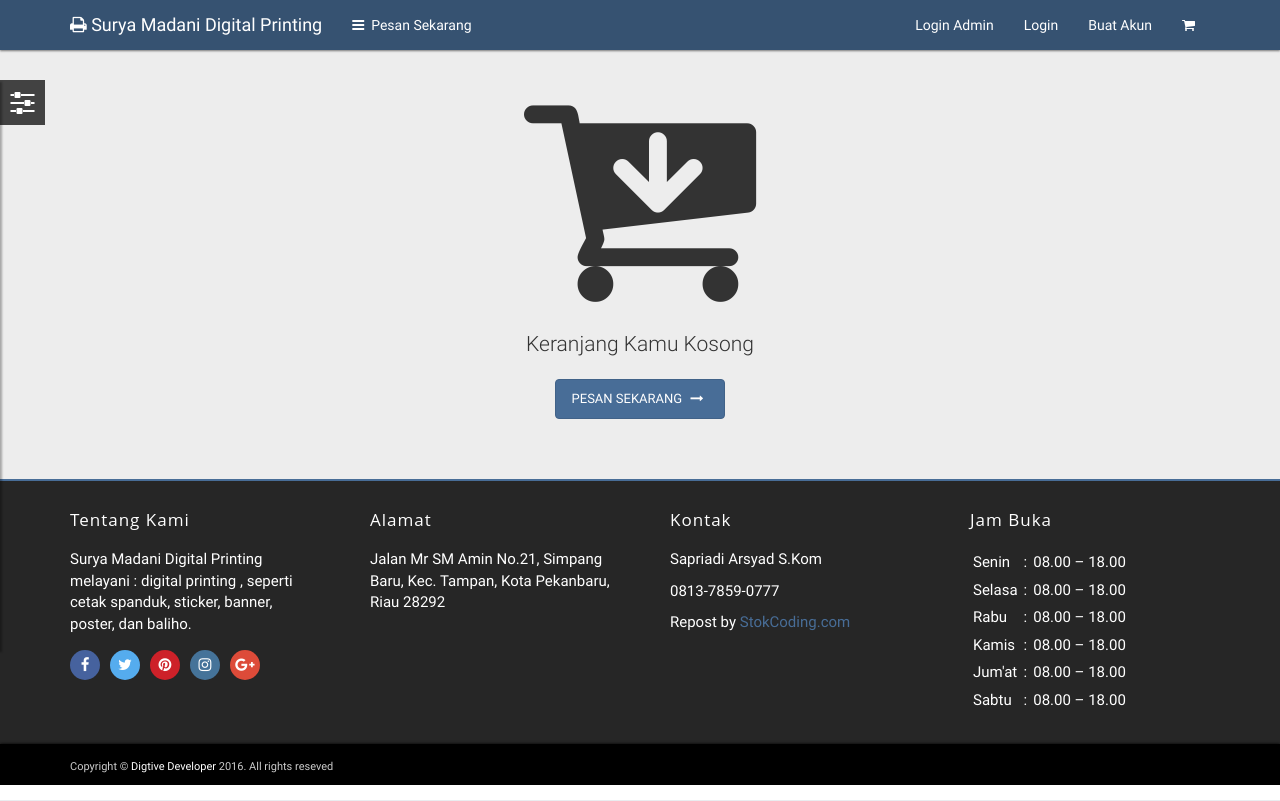
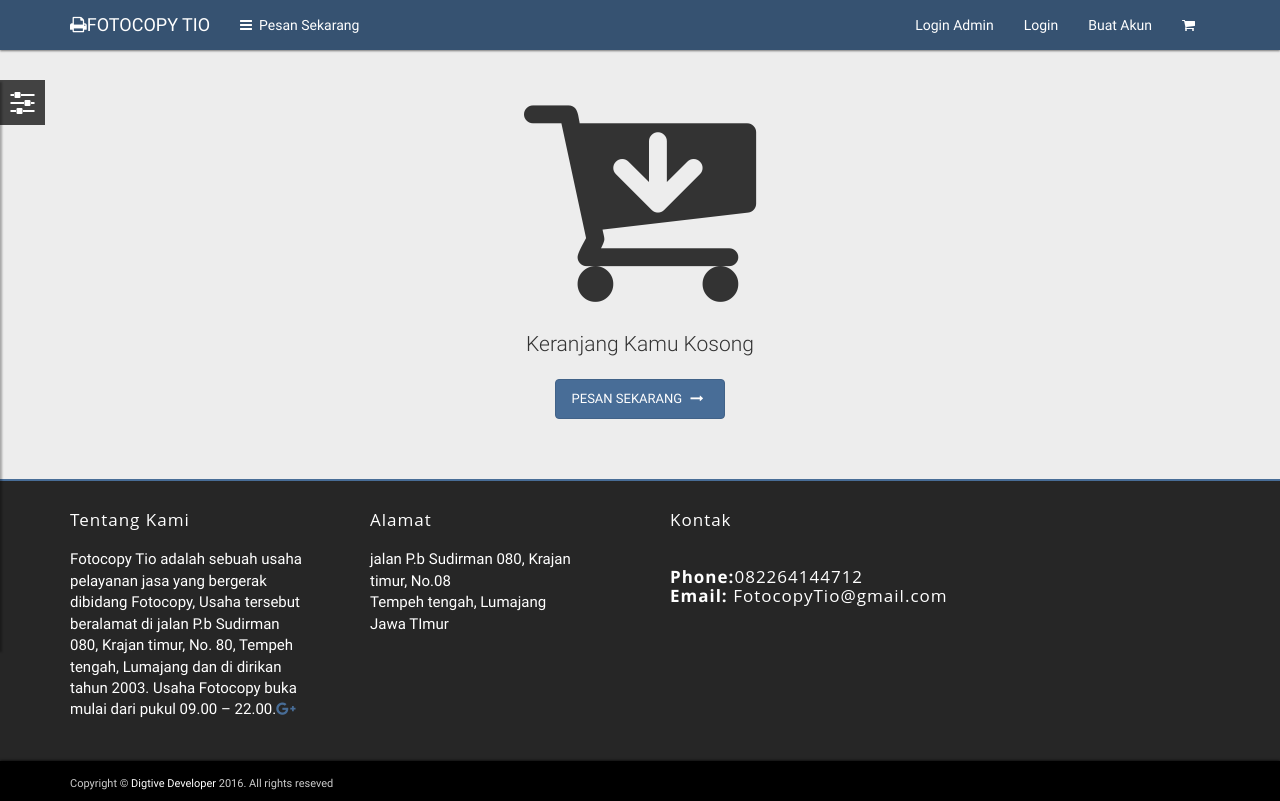
Before and after one commit to CaturSkak/FOTOCOPYTIO, a CodeIgniter app: page /Fotocopytio/index.php/bayarcontroller/keranjang in a window 1280 px wide. Run offline with CodeIgniter, Linux system fonts and the light colour scheme; the visitor is signed in with stand-in values (Sample User, id 1); data comes from the database, SQL or seed files in the repository; data that the repository does not hold is empty; some libraries are stand-ins or nearby versions; some web fonts are replaced.

Commit message:
update fotocopy tio
silahkan di teruskan

```diff
--- a/application/config/config.php
+++ b/application/config/config.php
@@ -23,7 +23,7 @@ defined('BASEPATH') OR exit('No direct script access allowed');
 | a PHP script and you can easily do that on your own.
 |
 */
-$config['base_url'] = 'http://localhost/sipesan/';
+$config['base_url'] = 'http://localhost/Fotocopytio/';
 
 /*
 |--------------------------------------------------------------------------
--- a/application/views/frontend/pembayaran/bayar.php
+++ b/application/views/frontend/pembayaran/bayar.php
@@ -19,7 +19,7 @@
 						<?php
 						if ($spanduk == !null):
 							?>
-							<td>Spanduk</td>
+							<td>Print</td>
 							<td><?=count($spanduk)?></td>
 							<td style="text-align: right">
 								<?php
@@ -38,7 +38,7 @@
 						<?php
 						if ($stiker == !null):
 							?>
-							<td>Stiker</td>
+							<td>Undangan</td>
 							<td><?=count($stiker)?></td>
 							<td style="text-align: right">
 								<?php
--- a/application/views/frontend/pembayaran/keranjang.php
+++ b/application/views/frontend/pembayaran/keranjang.php
@@ -19,16 +19,16 @@ elseif ($keranjang == !null):
 				<?php
 				if ($stiker != null):
 					?>
-					<h4>Stiker</h4>
+					<h4>Undangan</h4>
 					<table class="table table-bordered table-shopping-cart">
 						<thead>
 						<tr>
-							<th>Foto</th>
-							<th>Panjang</th>
-							<th>Lebar</th>
+							<th>File</th>
+							<th>Halaman</th>
+							<th>Sisi</th>
 							<th>Bahan</th>
-							<th>Jumlah</th>
-							<th>Estimasi</th>
+							<th>Jumlah Halaman</th>
+							<th>Jumlah Copy</th>
 							<th>Total</th>
 							<th>Hapus</th>
 						</tr>
@@ -41,11 +41,11 @@ elseif ($keranjang == !null):
 								<td><img src="<?= base_url('assets/images/stiker/') . $value['stiker_foto'] ?>"
 										 alt="foto"
 										 style="width: 100%"></td>
-								<td><?= $value['stiker_panjang'] ?> m</td>
-								<td><?= $value['stiker_lebar'] ?> m</td>
+								<td><?= $value['stiker_panjang'] ?>halaman</td>
+								<td><?= $value['stiker_lebar'] ?>sisi</td>
 								<td><?= $value['stiker_bahan'] ?></td>
 								<td><?= $value['stiker_jumlah'] ?> </td>
-								<td><?= $value['stiker_estimasi'] ?> Hari</td>
+								<td><?= $value['stiker_estimasi'] ?></td>
 								<td style="text-align: right"> Rp.<?= nominal($value['stiker_total']) ?></td>
 								<td><a class="fa fa-close table-shopping-remove"
 									   href="<?= base_url('hapus/stiker/' . $value['stiker_id']) ?>"
@@ -63,16 +63,16 @@ elseif ($keranjang == !null):
 				<?php
 				if ($spanduk != null):
 					?>
-					<h4>Spanduk</h4>
+					<h4>Print</h4>
 					<table class="table table-bordered table-shopping-cart">
 						<thead>
 						<tr>
-							<th>Foto</th>
-							<th>Panjang</th>
-							<th>Lebar</th>
+							<th>File</th>
+							<th>Halaman</th>
+							<th>Sisi</th>
 							<th>Bahan</th>
-							<th>Jumlah</th>
-							<th>Estimasi</th>
+							<th>Jumlah Halaman</th>
+							<th>Jumlah Print</th>
 							<th>Total</th>
 							<th>Hapus</th>
 						</tr>
@@ -85,8 +85,8 @@ elseif ($keranjang == !null):
 								<td><img src="<?= base_url('assets/images/spanduk/') . $value['spanduk_foto'] ?>"
 										 alt="foto"
 										 style="width: 100%"></td>
-								<td><?= $value['spanduk_panjang'] ?> m</td>
-								<td><?= $value['spanduk_lebar'] ?> m</td>
+								<td><?= $value['spanduk_panjang'] ?>halaman</td>
+								<td><?= $value['spanduk_lebar'] ?>sisi</td>
 								<td><?= $value['spanduk_bahan'] ?></td>
 								<td><?= $value['spanduk_jumlah'] ?> </td>
 								<td><?= $value['spanduk_estimasi'] ?> Hari</td>
--- a/application/views/frontend/profil/detail_pesanan.php
+++ b/application/views/frontend/profil/detail_pesanan.php
@@ -111,7 +111,7 @@
 							<?php
 							if ($spanduk == !null):
 								?>
-								<td>Spanduk</td>
+								<td>Print</td>
 								<td><?= count($spanduk) ?></td>
 								<td style="text-align: right">
 									<?php
@@ -130,7 +130,7 @@
 							<?php
 							if ($stiker == !null):
 								?>
-								<td>Stiker</td>
+								<td>Fotocopy</td>
 								<td><?= count($stiker) ?></td>
 								<td style="text-align: right">
 									<?php
--- a/application/views/frontend/templates/footer.php
+++ b/application/views/frontend/templates/footer.php
@@ -5,69 +5,23 @@
 		<div class="row row-col-gap" data-gutter="60">
 			<div class="col-md-3">
 				<h4 class="widget-title-sm">Tentang Kami</h4>
-				<p>Surya Madani Digital Printing melayani : digital printing , seperti cetak spanduk, sticker, banner, poster, dan baliho.</p>
-				<ul class="main-footer-social-list">
-					<li>
-						<a class="fa fa-facebook" href="#"></a>
-					</li>
-					<li>
-						<a class="fa fa-twitter" href="#"></a>
-					</li>
-					<li>
-						<a class="fa fa-pinterest" href="#"></a>
-					</li>
-					<li>
-						<a class="fa fa-instagram" href="#"></a>
-					</li>
-					<li>
-						<a class="fa fa-google-plus" href="#"></a>
-					</li>
-				</ul>
+				<p>Fotocopy Tio adalah sebuah usaha pelayanan jasa yang bergerak dibidang Fotocopy, Usaha tersebut beralamat di jalan P.b Sudirman 080, Krajan timur, No. 80, Tempeh tengah, Lumajang dan di dirikan tahun 2003. Usaha Fotocopy buka mulai dari pukul 09.00 – 22.00.<a class="fa fa-google-plus" href="#"></a>
+					</p>
 			</div>
 			<div class="col-md-3">
 				<h4 class="widget-title-sm">Alamat</h4>
-				<p>Jalan Mr SM Amin No.21, Simpang Baru, Kec. Tampan, Kota Pekanbaru, Riau 28292</p>
+				<p>jalan P.b Sudirman 080, Krajan timur, No.08<br>
+Tempeh tengah, Lumajang<br>
+Jawa TImur</p>
 			</div>
 			<div class="col-md-3">
 				<h4 class="widget-title-sm">Kontak</h4>
-				<p>Sapriadi Arsyad S.Kom</p>
-				<p>0813-7859-0777</p>
-				<p>Repost by <a href="https://stokcoding.com/" title="StokCoding.com" target="_blank">StokCoding.com</a></p>
+				<h4 class="widget-title-sm"><br>
+				  <strong>Phone:</strong>082264144712<br>
+		        <strong>Email:</strong> FotocopyTio@gmail.com</h4>
 			</div>
 			<div class="col-md-3">
-				<h4 class="widget-title-sm">Jam Buka</h4>
-				<table>
-					<tr>
-						<td style="padding: 3px;">Senin</td>
-						<td style="padding: 3px;"> : </td>
-						<td style="padding: 3px;">08.00 – 18.00</td>
-					</tr>
-					<tr>
-						<td style="padding: 3px;">Selasa</td>
-						<td style="padding: 3px;"> : </td>
-						<td style="padding: 3px;">08.00 – 18.00</td>
-					</tr>
-					<tr>
-						<td style="padding: 3px;">Rabu</td>
-						<td style="padding: 3px;"> : </td>
-						<td style="padding: 3px;">08.00 – 18.00</td>
-					</tr>
-					<tr>
-						<td style="padding: 3px;">Kamis</td>
-						<td style="padding: 3px;"> : </td>
-						<td style="padding: 3px;">08.00 – 18.00</td>
-					</tr>
-					<tr>
-						<td style="padding: 3px;">Jum'at</td>
-						<td style="padding: 3px;"> : </td>
-						<td style="padding: 3px;">08.00 – 18.00</td>
-					</tr>
-					<tr>
-						<td style="padding: 3px;">Sabtu</td>
-						<td style="padding: 3px;"> : </td>
-						<td style="padding: 3px;">08.00 – 18.00</td>
-					</tr>
-				</table>
+				<h4 class="widget-title-sm">&nbsp;</h4>
 			</div>
 		</div>
 
--- a/application/views/frontend/templates/header.php
+++ b/application/views/frontend/templates/header.php
@@ -3,7 +3,7 @@
 
 
 <head>
-	<title><?=$title?></title>
+	<title>FOTOCOPY TIO</title>
 	<meta content="text/html;charset=utf-8" http-equiv="Content-Type">
 	<meta content="utf-8" http-equiv="encoding">
 	<meta name="keywords" content="Template, html, premium, themeforest"/>
@@ -237,21 +237,16 @@
 						class="icon-bar"></span><span class="icon-bar"></span>
 				</button>
 				<a class="navbar-brand" href="<?= base_url('') ?>">
-					<p style="color: white;"><i class="fa fa-print"></i> Surya Madani Digital Printing</p></a>
+					<p style="color: white;"><i class="fa fa-print"></i>FOTOCOPY TIO</p></a>
 			</div>
 			<div class="collapse navbar-collapse" id="main-nav-collapse">
 				<ul class="nav navbar-nav">
 					<li class="dropdown"><a href="#"><i class="fa fa-reorder"></i>&nbsp; Pesan Sekarang<i
 								class="drop-caret" data-toggle="dropdown"></i></a>
 						<ul class="dropdown-menu dropdown-menu-category">
-							<li><a href="<?= base_url('stiker') ?>"><i class="fa fa-sticky-note dropdown-menu-category-icon"></i>Stiker</a>
+							<li><a href="<?= base_url('stiker') ?>"><i class="fa fa-sticky-note dropdown-menu-category-icon"></i>Undangan</a>
 							</li>
-							<li><a href="<?= base_url('spanduk') ?>"><i class="fa fa-photo dropdown-menu-category-icon"></i>Spanduk</a>
-							</li>
-							<li><a href="<?= base_url('kartu') ?>"><i class="fa fa-id-card dropdown-menu-category-icon"></i>Kartu Nama</a>
-							</li>
-							<li><a href="<?= base_url('brosur') ?>"><i class="fa fa-file-image-o dropdown-menu-category-icon"></i>Brosur</a>
-							</li>
+							<li><a href="<?= base_url('spanduk') ?>"><i class="fa fa-photo dropdown-menu-category-icon"></i>Print</a></li>
 						</ul>
 					</li>
 				</ul>
```
Also changed, not shown: application/views/frontend/pesanan/spanduk.php (+12 -18 lines), application/views/frontend/pesanan/stiker.php (+17 -18 lines).
